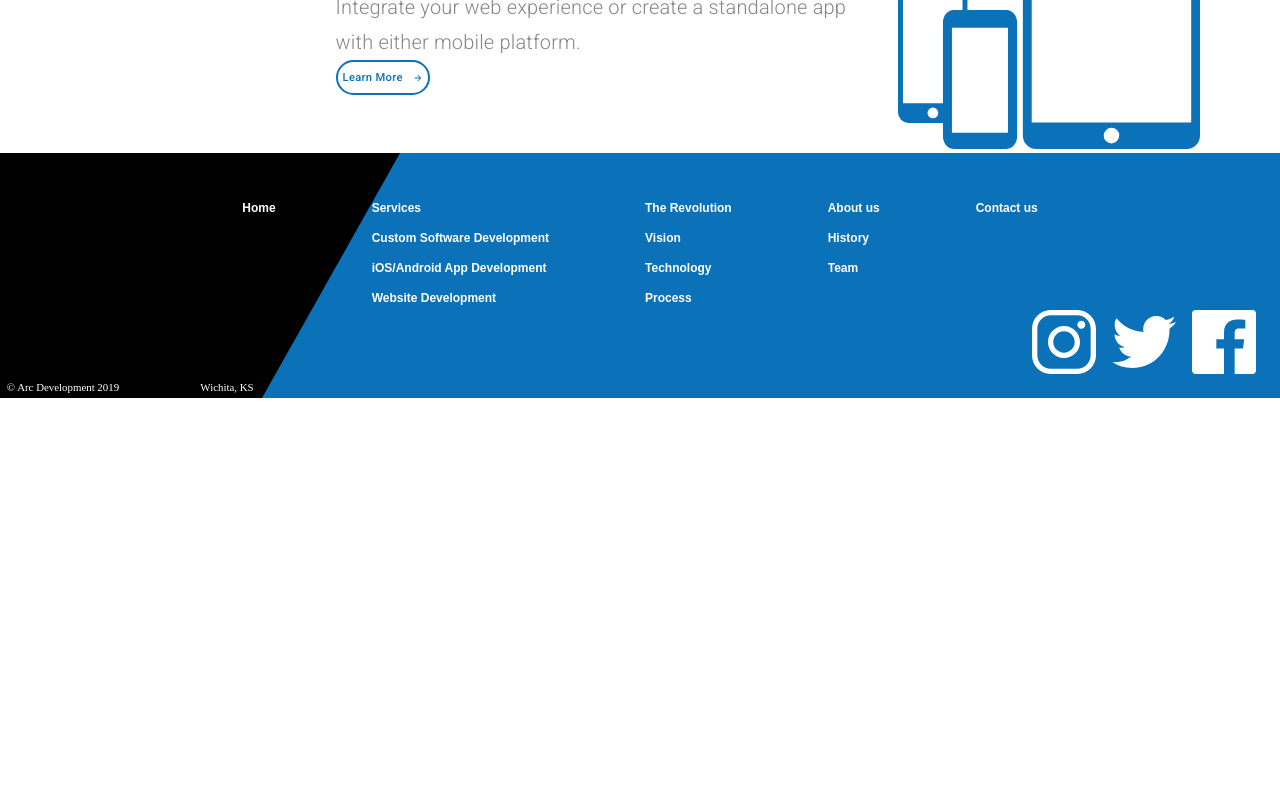
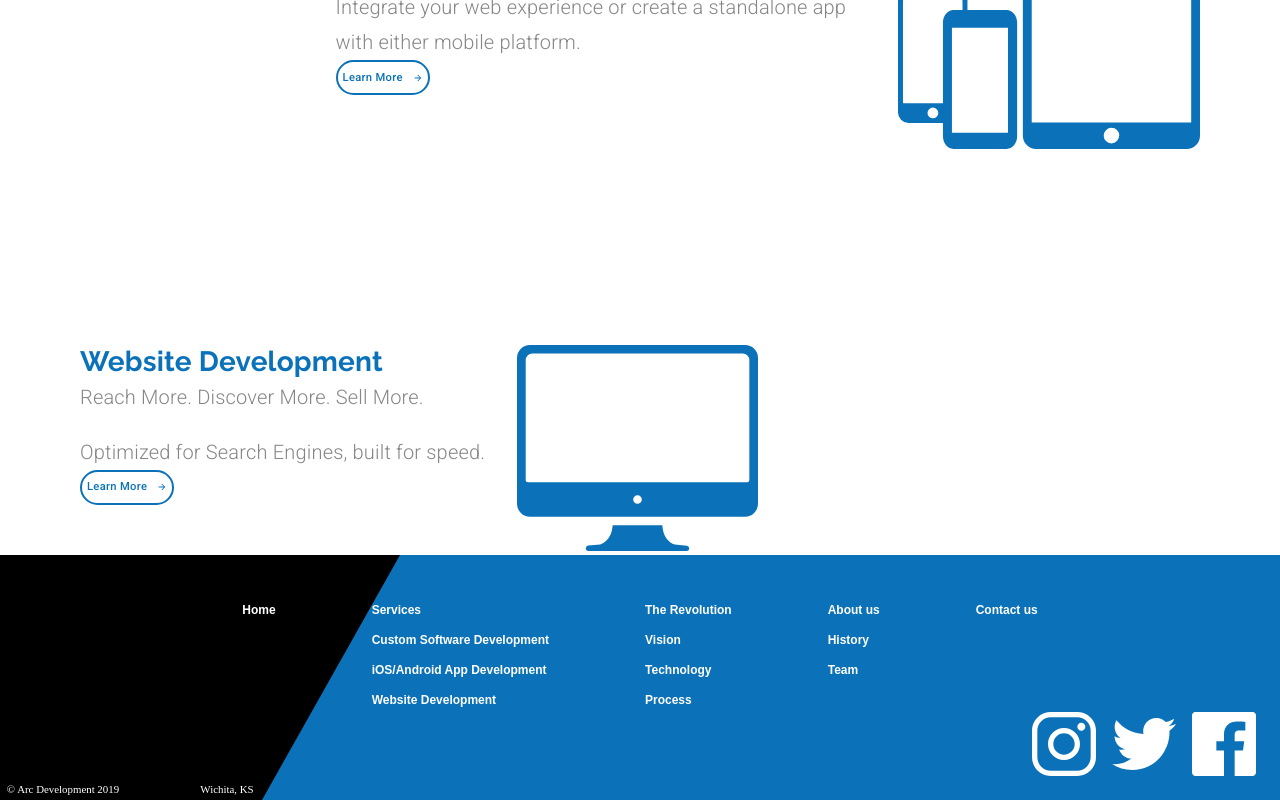
Before and after one commit to wrzchwc/software-company-practice, a React (Create React App) app: page / in a window 1280 px wide. Shown: the part 1318-2118 px from the top of the page. Before the commit the page ends 1716 px from the top, so only its background shows below. Built offline with nearby package versions, Linux system fonts and the light colour scheme.

Commit message:
Website development block

```diff
--- a/src/components/LandingPage.js
+++ b/src/components/LandingPage.js
@@ -173,8 +173,32 @@
                             <ButtonArrow width={10} height={10} fill={theme.palette.common.blue}/>
                         </Button>
                     </Grid>
-                    <Grid item style={{marginRight: matchesSM ? 0 : "5em",}}>
+                    <Grid item style={{marginRight: matchesSM ? 0 : "5em"}}>
                         <img src={mobileAppsIcon} alt={"mobile phone icon"} className={classes.icon}/>
+                    </Grid>
+                </Grid>
+            </Grid>
+            <Grid item>
+                <Grid container className={classes.serviceContainer} justifyContent={matchesSM ? "center" : undefined}>
+                    <Grid
+                        item
+                        style={{
+                            textAlign: matchesSM ? "center" : undefined,
+                            marginLeft: matchesSM ? 0 : "5em"
+                        }}
+                    >
+                        <Typography variant={"h4"}>Website Development</Typography>
+                        <Typography variant={"subtitle1"} className={classes.subtitle}>
+                            Reach More. Discover More. Sell More.
+                        </Typography>
+                        <Typography variant={"subtitle1"}>Optimized for Search Engines, built for speed.</Typography>
+                        <Button variant={"outlined"} className={classes.learnButton}>
+                            <span style={{marginRight: 10}}>Learn More</span>
+                            <ButtonArrow width={10} height={10} fill={theme.palette.common.blue}/>
+                        </Button>
+                    </Grid>
+                    <Grid item>
+                        <img src={websitesIcon} alt={"website icon"} className={classes.icon}/>
                     </Grid>
                 </Grid>
             </Grid>
```
